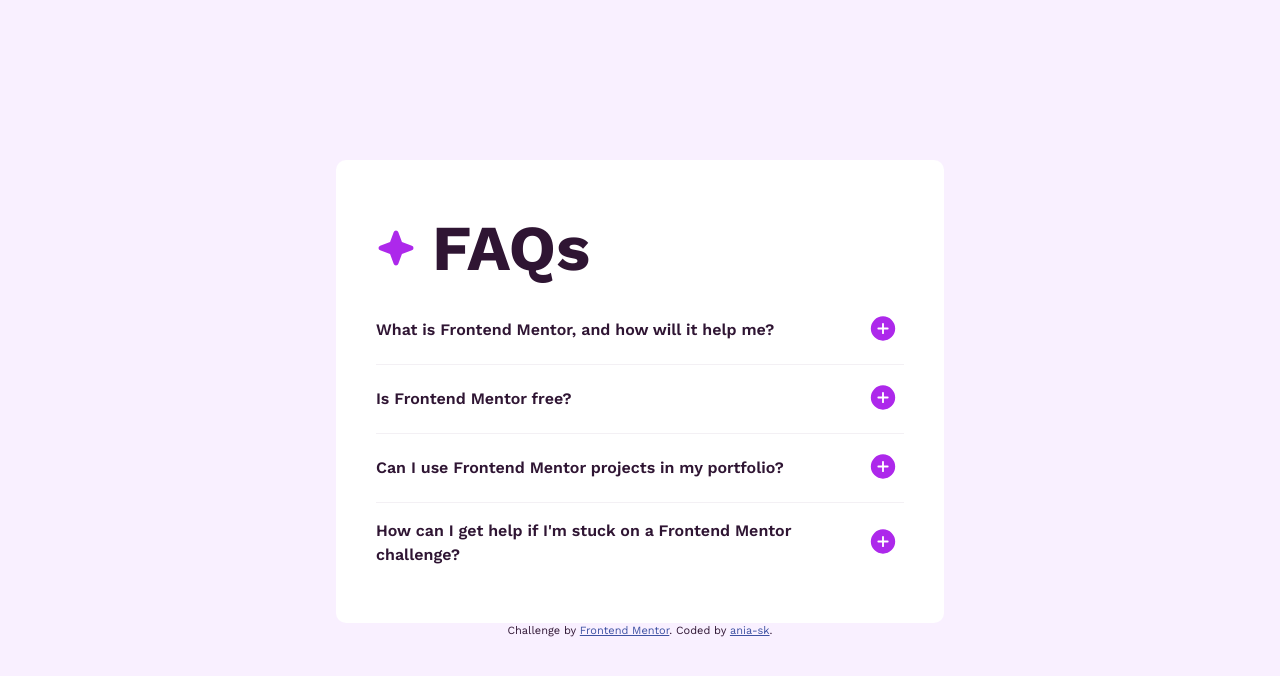
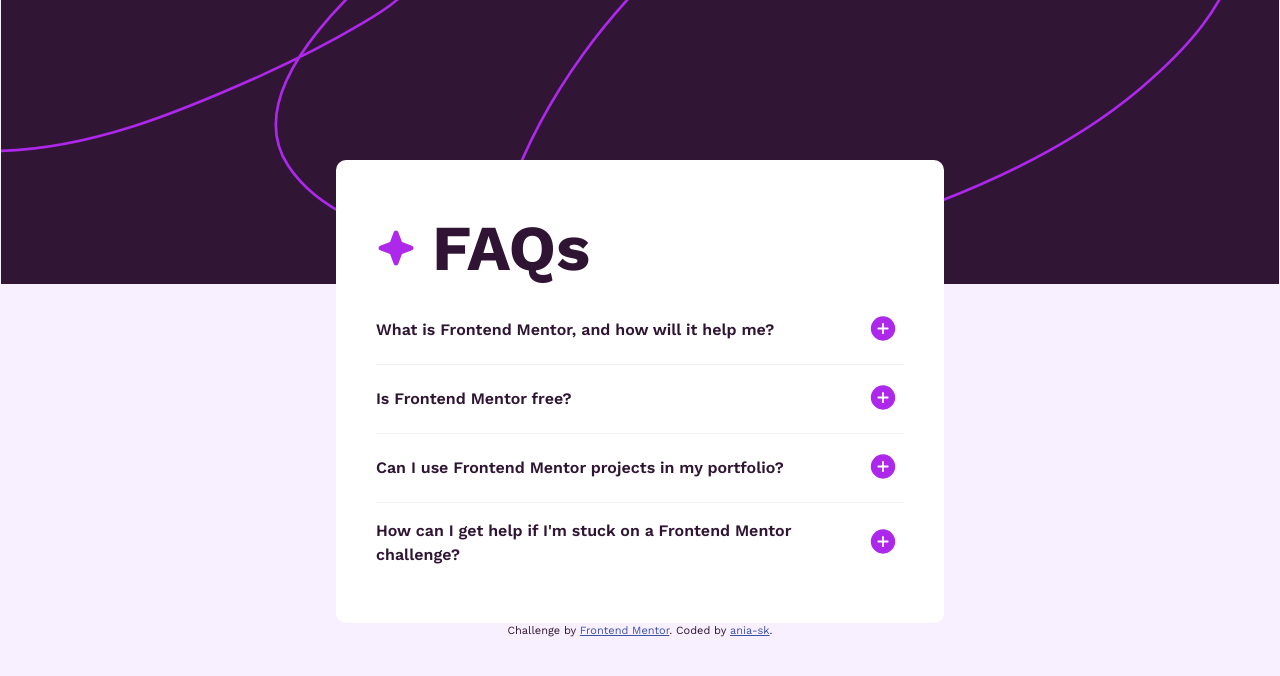
Before and after one commit to ania-sk/FAQ-accordion, a plain HTML site: page index.html in a window 1280 px wide. Drawn offline with nearby package versions, Linux system fonts and the light colour scheme.

Commit message:
Update style.css

```diff
--- a/style.css
+++ b/style.css
@@ -9,7 +9,7 @@
     font-family: 'Work Sans';
     font-size: 16px;
     background-color: hsl(275, 100%, 97%);
-    background-image: url('/faq-accordion-main/assets/images/background-pattern-desktop.svg');
+    background-image: url('assets/images/background-pattern-desktop.svg');
     background-repeat: no-repeat;
     background-position: top center;
     background-size: contain;
```
